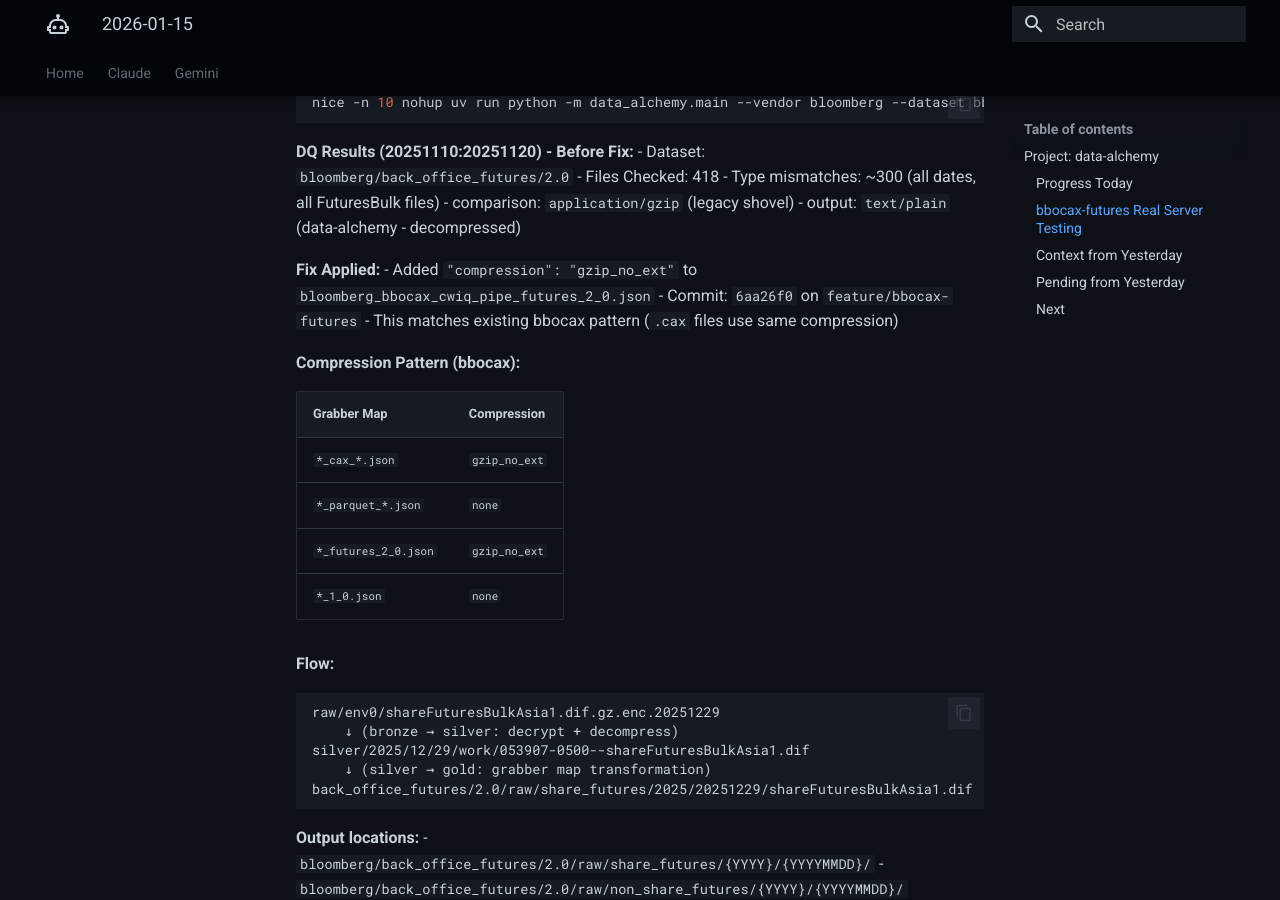
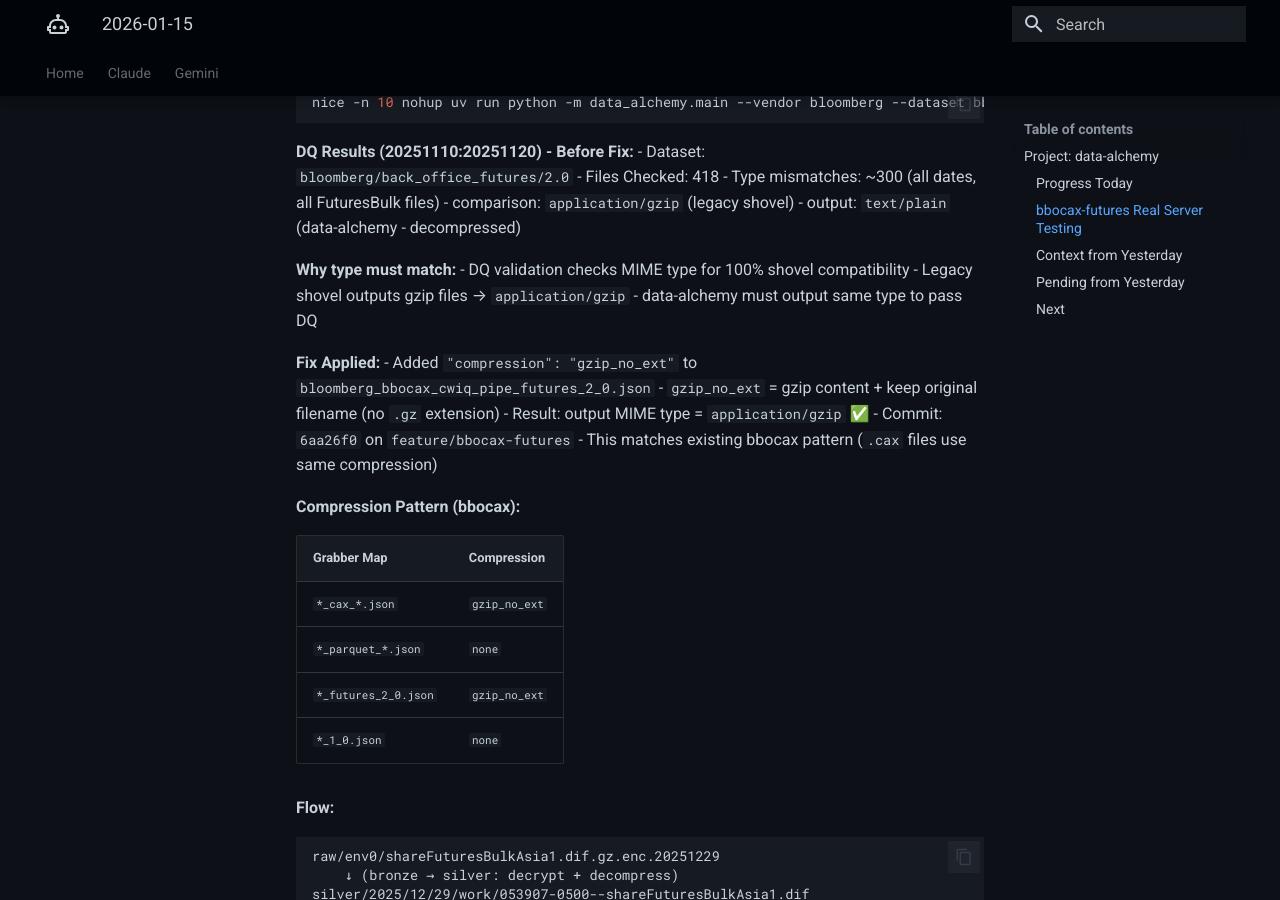
Before and after one commit to ThanuMahee12/AgentContext, an MkDocs documentation site: the page built from docs/Claude/sessions/linux/2026-01-15.md, in a window 1280 px wide and 900 px high, scrolled down 1012 px. Built offline with MkDocs 1.6.1 and Material for MkDocs 9.7.7, drawn with Linux system fonts in a browser that asks for light colours.

Commit message:
docs: add DQ type match requirement context

```diff
--- a/docs/Claude/sessions/linux/2026-01-15.md
+++ b/docs/Claude/sessions/linux/2026-01-15.md
@@ -54,8 +54,15 @@ nice -n 10 nohup uv run python -m data_alchemy.main --vendor bloomberg --dataset
   - comparison: `application/gzip` (legacy shovel)
   - output: `text/plain` (data-alchemy - decompressed)
 
+**Why type must match:**
+- DQ validation checks MIME type for 100% shovel compatibility
+- Legacy shovel outputs gzip files → `application/gzip`
+- data-alchemy must output same type to pass DQ
+
 **Fix Applied:**
 - Added `"compression": "gzip_no_ext"` to `bloomberg_bbocax_cwiq_pipe_futures_2_0.json`
+- `gzip_no_ext` = gzip content + keep original filename (no `.gz` extension)
+- Result: output MIME type = `application/gzip` ✅
 - Commit: `6aa26f0` on `feature/bbocax-futures`
 - This matches existing bbocax pattern (`.cax` files use same compression)
 
```
Also changed, not shown: docs/Claude/notes/projects/data-alchemy/mapping.md (+7 -0 lines).
